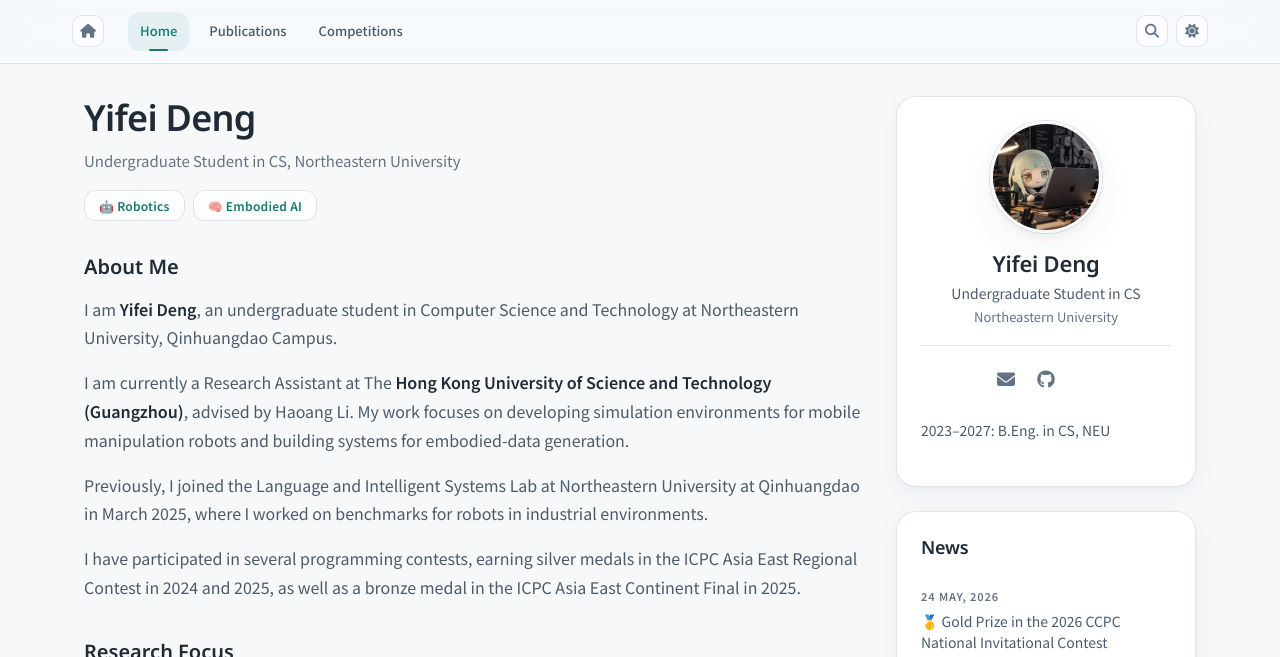
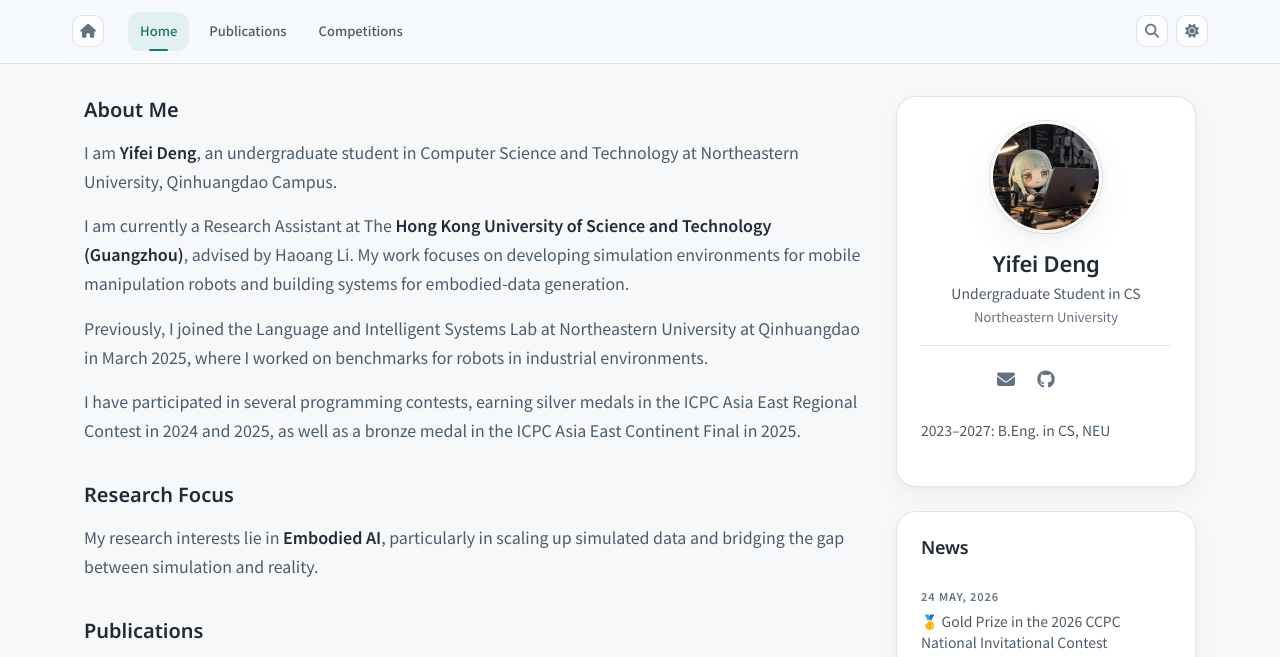
Before and after one commit to MaxDYF/maxdyf.github.io, a Jekyll site: the page built from _pages/home.md, in a window 1280 px wide and 900 px high, cut to the strip 0-657 px from the top of the window. Built offline with Jekyll 4.4.1, drawn with Linux system fonts in a browser that asks for light colours; some web fonts are replaced; a style sheet for code colours, icons or effects is not loaded.

Commit message:
Remove duplicate homepage hero introduction

```diff
--- a/_pages/home.md
+++ b/_pages/home.md
@@ -4,14 +4,6 @@ layout: homelay
 sitemap: false
 permalink: /
 ---
-<h2 class="home-hero">{{ site.name }}</h2>
-<p class="home-hero-sub">{{ site.title }}, {{ site.institution }}</p>
-
-<div class="chip-container" markdown="0">
-<span class="chip">🤖 Robotics</span>
-<span class="chip">🧠 Embodied AI</span>
-</div>
-
 <section class="home-section home-overview" markdown="1">
 
 ### About Me
```
